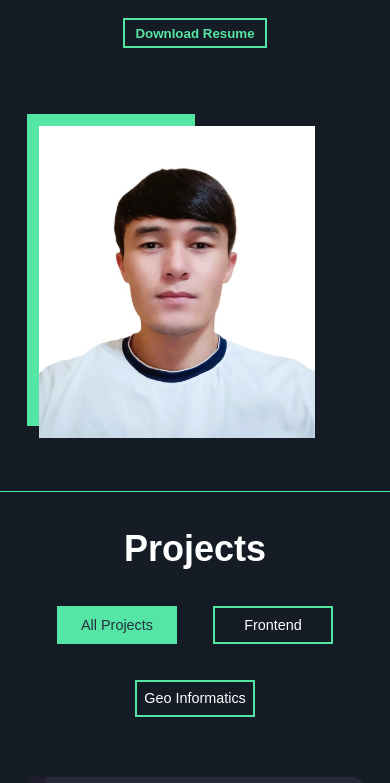
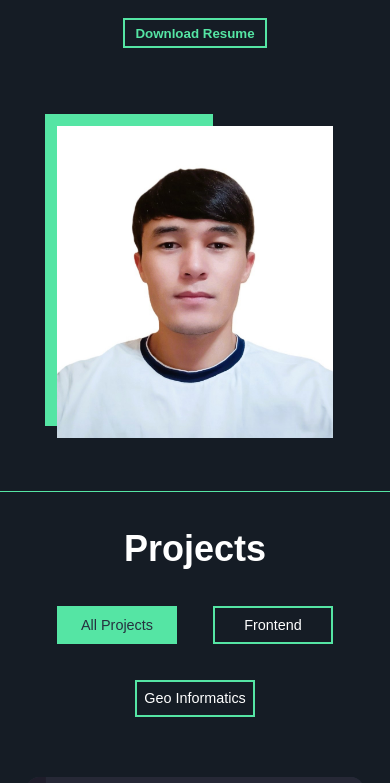
Before and after one commit to MukhriddinToshboyev/Portfoliyo, a React (Vite) app: page / in a window 390 px wide. Shown: the part 1197-1980 px from the top of the page. Built offline with nearby package versions, Linux system fonts and the light colour scheme.

Commit message:
style: About and Footer

```diff
--- a/src/About/style.css
+++ b/src/About/style.css
@@ -125,6 +125,11 @@
     padding: 2rem;
     gap: 2rem;
   }
+
+  .About_img {
+    margin-left: 1.5rem;
+  }
+
   .About_right_btn {
     display: flex;
     justify-content: center;
--- a/src/Footer/style.css
+++ b/src/Footer/style.css
@@ -24,7 +24,7 @@
 
 .Footer_icons {
   display: flex;
-  gap: 1rem;
+  /* gap: 1rem; */
   list-style: none;
 }
 
```
